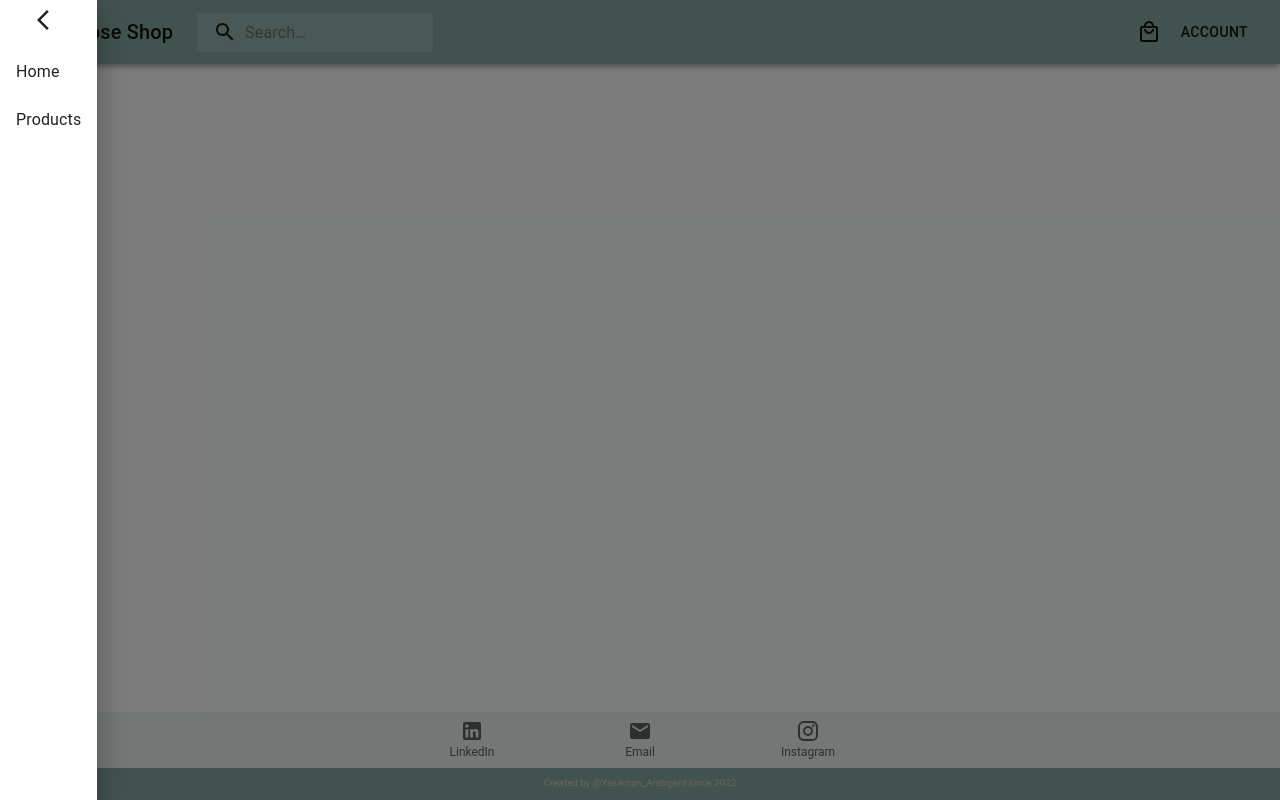
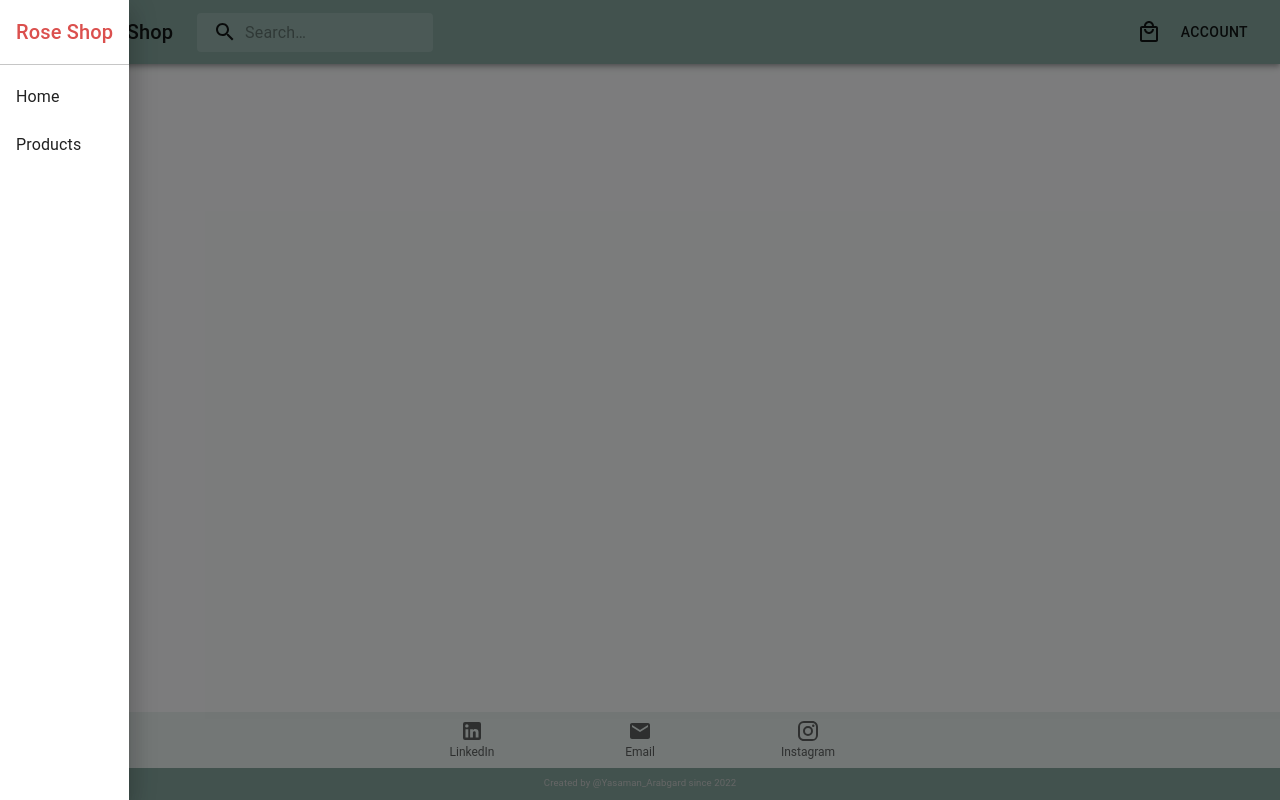
Before and after one commit to YasamanKarimArabgard/Rose-shop-react.js, a React (Create React App) app: page / in a window 1280 px wide. Both pictures are taken after a click on the button 36 px from the left and 32 px from the top of the page. Built offline with nearby package versions, Linux system fonts and the light colour scheme.

Commit message:
debug drawer

```diff
--- a/src/components/Navigation/DrawerSide.jsx
+++ b/src/components/Navigation/DrawerSide.jsx
@@ -1,14 +1,12 @@
 import React, { useState } from 'react';
 import List from '@mui/material/List';
-// import Divider from '@mui/material/Divider';
 import ListItem from '@mui/material/ListItem';
-import ListItemIcon from '@mui/material/ListItemIcon';
+// import ListItemIcon from '@mui/material/ListItemIcon';
 import ListItemText from '@mui/material/ListItemText';
-import Drawer from '@mui/material/Drawer';
-import ArrowBackIosNewIcon from '@mui/icons-material/ArrowBackIosNew';
-import { IconButton } from '@mui/material';
-import { products } from '../../data';
-import { useNavigate } from 'react-router';
+import SwipeableDrawer from '@mui/material/SwipeableDrawer';
+import { useNavigate } from 'react-router-dom';
+import { Divider, Typography } from '@mui/material';
+
 
 const DrawerSide = ({ open, setOpen }) => {
 
@@ -26,25 +24,20 @@ const DrawerSide = ({ open, setOpen }) => {
     ]
 
     return (
-        <div>
-            <Drawer variant='temporary' hideBackdrop={false} open={open}>
-                <IconButton edge="start"
-                    color="inherit"
-                    onClick={() => setOpen(false)}>
-                    <ArrowBackIosNewIcon />
-                </IconButton>
+        <>
+            <SwipeableDrawer variant='temporary' hideBackdrop={false} open={open} onClose={() => setOpen(false)}>
+                <Typography sx={{ m: 2 }}  color='secondary' variant='h6'>Rose Shop</Typography>
+                <Divider />
                 <List>
                     {drawerItems.map(item => (
                         <ListItem button onClick={item.onClick}>
-                            {/* <ListItemIcon>
-                                {index % 2 === 0 ? <InboxIcon /> : <MailIcon />}
-                            </ListItemIcon> */}
                             <ListItemText primary={item.name} />
                         </ListItem>
                     ))}
                 </List>
-            </Drawer>
-        </div>
+            </SwipeableDrawer>
+
+        </>
     );
 }
 export default DrawerSide
```
